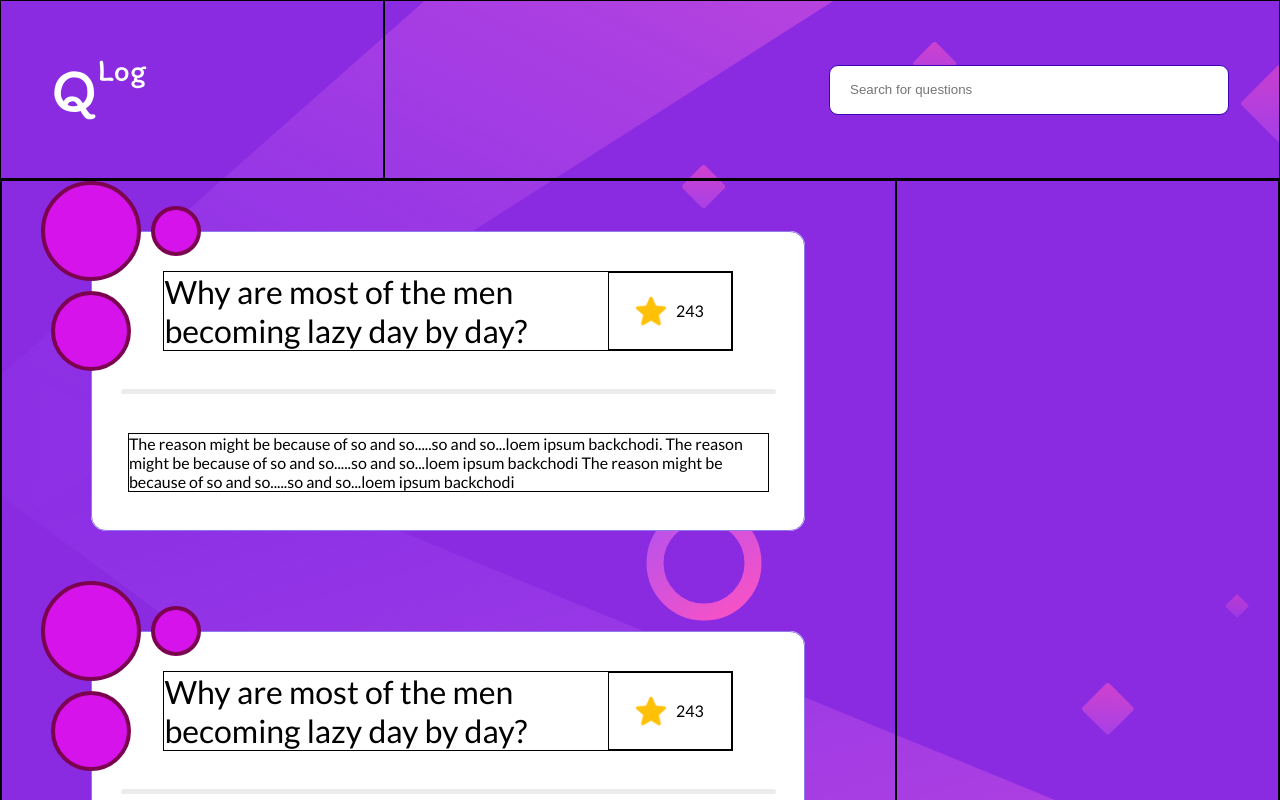
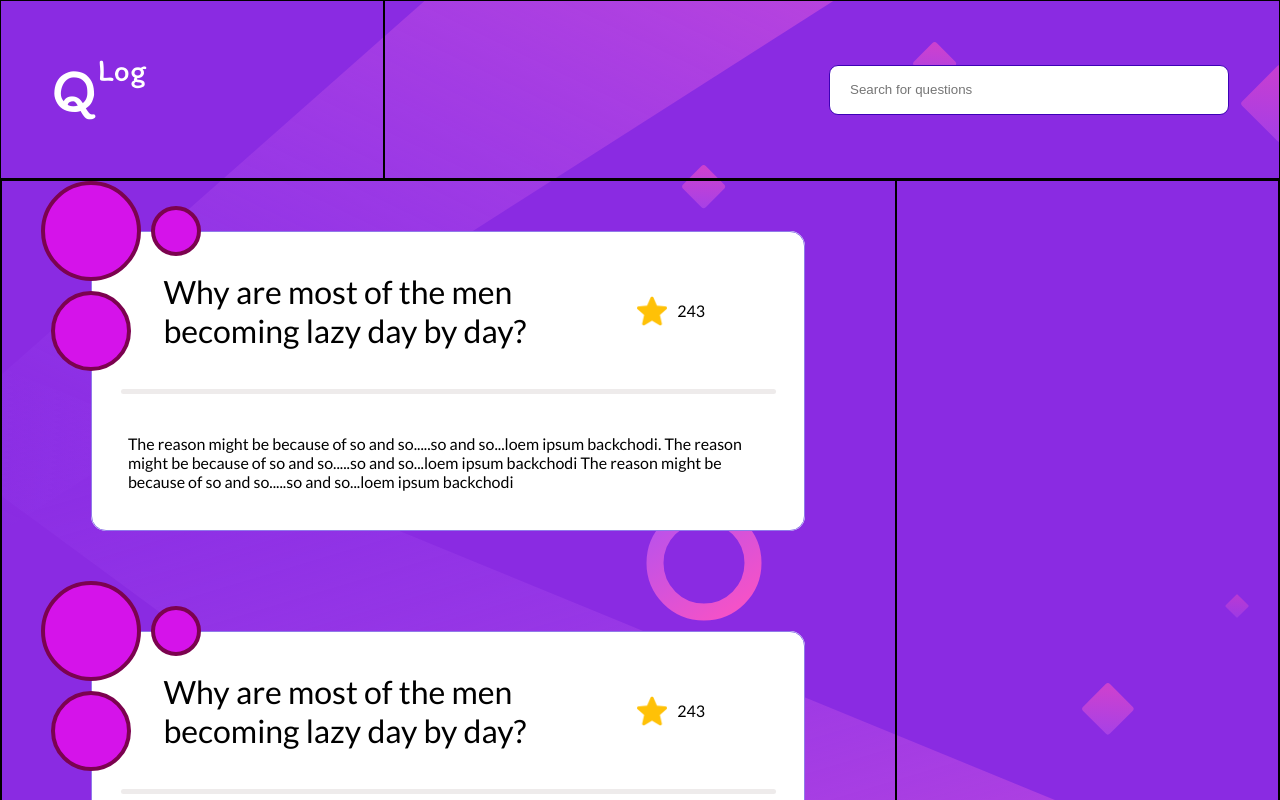
Before and after one commit to Rahul171201/qlog, a Next.js app: page /feed in a window 1280 px wide. Shown: the top 800 px of the page. Built offline with nearby package versions, Linux system fonts and the light colour scheme.

Commit message:
Navbar component made

```diff
--- /dev/null
+++ b/src/components/Navbar/Navbar.js
@@ -0,0 +1,14 @@
+import Logo from "@/components/Logo/Logo";
+import Search from "@/components/Search/Search";
+import styles from "./Navbar.module.css";
+
+const Navbar = () => {
+  return (
+    <div className={styles.navbar}>
+      <Logo></Logo>
+      <Search></Search>
+    </div>
+  );
+};
+
+export default Navbar;
--- /dev/null
+++ b/src/components/Navbar/Navbar.module.css
@@ -0,0 +1,4 @@
+.navbar {
+  width: 100%;
+  display: flex;
+}
--- a/src/components/QuestionCard/QuestionCard.module.css
+++ b/src/components/QuestionCard/QuestionCard.module.css
@@ -20,14 +20,12 @@
 
 .question {
   width: 80%;
-  border: 1px solid black;
   font-size: 2rem;
   display: flex;
 }
 
 .answer {
   width: 90%;
-  border: 1px solid black;
   font-size: 1rem;
 }
 
@@ -39,7 +37,6 @@
   background-image: url("/star.png");
   background-repeat: no-repeat;
   display: flex;
-  border: 1px solid black;
   width: 200px;
   align-items: center;
   text-align: center;
--- a/src/pages/feed.js
+++ b/src/pages/feed.js
@@ -1,15 +1,11 @@
 import styles from "../styles/Feed.module.css";
-import Logo from "@/components/Logo/Logo";
-import Search from "@/components/Search/Search";
+import Navbar from "@/components/Navbar/Navbar";
 import QuestionCard from "@/components/QuestionCard/QuestionCard";
 
 const Feed = () => {
   return (
     <main className={styles.main}>
-      <div className={styles.navbar}>
-        <Logo></Logo>
-        <Search></Search>
-      </div>
+      <Navbar></Navbar>
       <div className={styles.feedWrapper}>
         <div className={styles.feedBox}>
           <QuestionCard></QuestionCard>
--- a/src/styles/Feed.module.css
+++ b/src/styles/Feed.module.css
@@ -3,10 +3,6 @@
   min-height: 100vh;
   background-image: url("/bg-desktop.svg");
   background-color: blueviolet;
-}
-.navbar {
-  width: 100%;
-  display: flex;
 }
 
 .feedWrapper {
```
